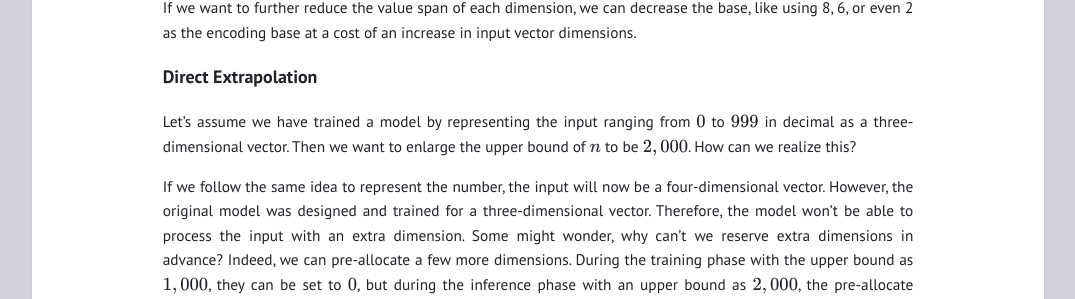
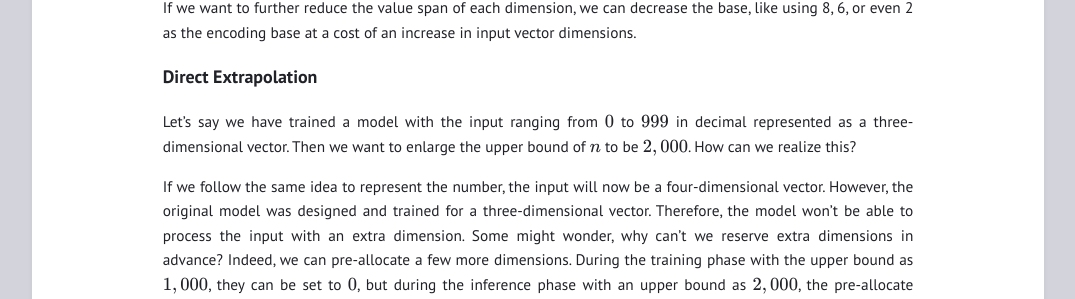
Before and after one commit to NormXU/NormXU.github.io, a Jekyll site: the page built from _posts/2023-08-09-Rethinking-Rotary-Position-Embedding.md, in a window 1280 px wide and 900 px high, scrolled down 1256 px. Shown: the part 148-447 px from the top of the window, without its empty margins (102-1177 px from the left). Built offline with Jekyll 4.4.1, drawn with Linux system fonts in a browser that asks for light colours.

Commit message:
update blog

```diff
--- a/_posts/2023-08-09-Rethinking-Rotary-Position-Embedding.md
+++ b/_posts/2023-08-09-Rethinking-Rotary-Position-Embedding.md
@@ -35,7 +35,7 @@ If we want to further reduce the value span of each dimension, we can decrease t
 
 ### Direct Extrapolation
 
-Let's assume we have trained a model by representing the input ranging from $$0$$ to $$999$$ in decimal as a three-dimensional vector. Then we want to enlarge the upper bound of $$n$$ to be $$2,000$$. How can we realize this?
+Let's say we have trained a model with the input ranging from $$0$$ to $$999$$ in decimal represented as a three-dimensional vector. Then we want to enlarge the upper bound of $$n$$ to be $$2,000$$. How can we realize this?
 
 If we follow the same idea to represent the number, the input will now be a four-dimensional vector. However, the original model was designed and trained for a three-dimensional vector. Therefore, the model won't be able to process the input with an extra dimension. Some might wonder, why can't we reserve extra dimensions in advance? Indeed, we can pre-allocate a few more dimensions. During the training phase with the upper bound as $$1,000$$, they can be set to $$0$$, but during the inference phase with an upper bound as $$2,000$$, the pre-allocate dimension has to be set to numbers besides $$0$$. This approach is what we call Extrapolation.
 
```
